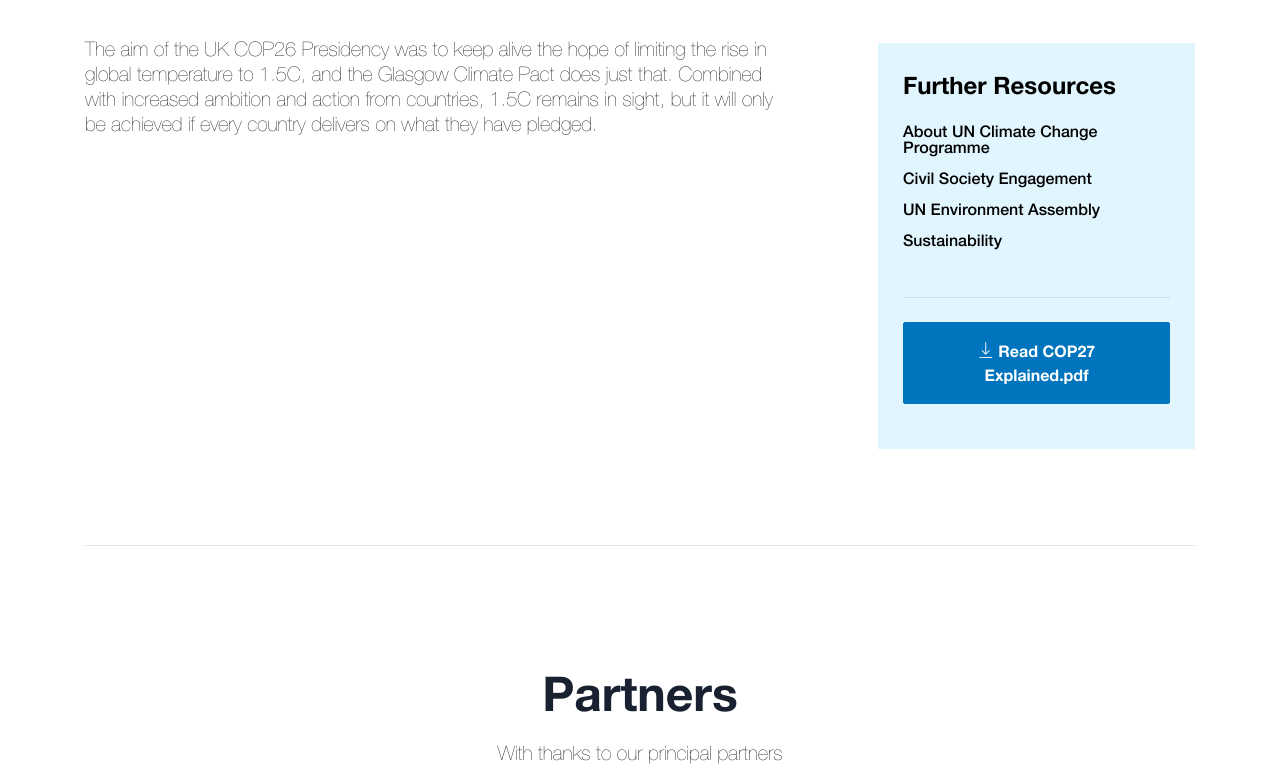
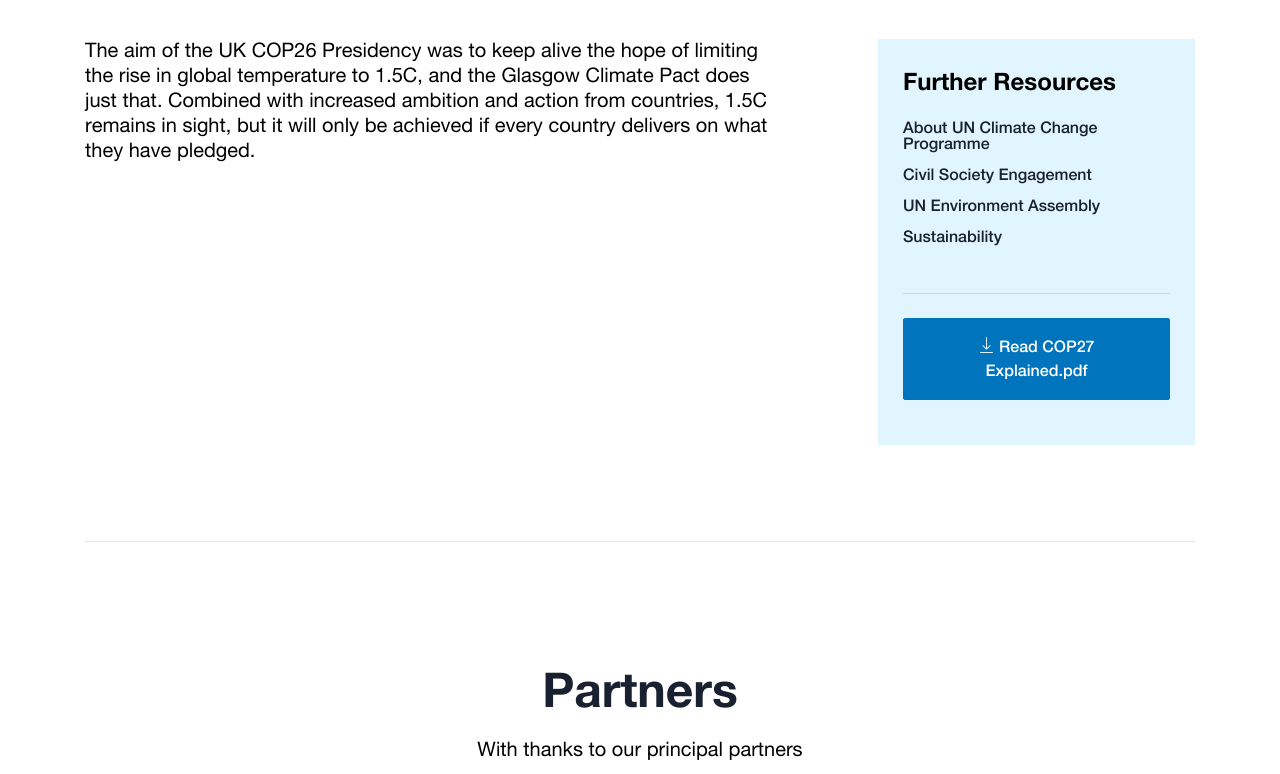
Before and after one commit to HossamEisa/Cop27, a website: page Introduction.html in a window 1280 px wide. Shown: the part 1583-2357 px from the top of the page. Drawn offline with Linux system fonts and the light colour scheme; files whose address does not match are found by name.

Commit message:
add new font and comments

```diff
--- a/Introduction.html
+++ b/Introduction.html
@@ -209,10 +209,14 @@
                                     Further Resources
                                 </h2>
                                 <ul class="mb-5 ul-list">
-                                    <li>About UN Climate Change Programme</li>
-                                    <li>Civil Society Engagement</li>
-                                    <li>UN Environment Assembly</li>
-                                    <li>Sustainability</li>
+                                    <li>
+                                        <a href="#">About UN Climate Change Programme</a>
+                                    </li>
+                                    <li>
+                                        <a href="#">Civil Society Engagement</a>
+                                    </li>
+                                    <li><a href="#">UN Environment Assembly</a></li>
+                                    <li><a href="#">Sustainability</a></li>
                                 </ul>
                                 <hr class="mb-4">
                                 <div>
--- a/assets/scss/abstract/_variables.scss
+++ b/assets/scss/abstract/_variables.scss
@@ -6,10 +6,10 @@
 // Fonts  Vars
 //////////////////////////////////////////////
 
-$primary-font: primary-font;
-$medium-font: medium-font;
-$light-font: light-font;
-$bold-font: bold-font;
+$primary-font: "HelveticaNeue";
+$medium-font: "HelveticaNeueMedium";
+$light-font: "HelveticaNeueLight";
+$bold-font: "HelveticaNeuBold";
 
 //Border Raduis
 
--- a/assets/scss/base/_fonts.scss
+++ b/assets/scss/base/_fonts.scss
@@ -3,21 +3,21 @@
 // -----------------------------------------------------------------------------
 
 @font-face {
-  font-family: primary-font;
+  font-family: "HelveticaNeue";
   src: url("../fonts/HelveticaNeue.ttf");
 }
 
 @font-face {
-  font-family: medium-font;
+  font-family: "HelveticaNeueMedium";
   src: url("../fonts/HelveticaNeueMedium.ttf");
 }
 
 @font-face {
-  font-family: light-font;
+  font-family: "HelveticaNeueLight";
   src: url("../fonts/HelveticaNeueLight.ttf");
 }
 
 @font-face {
-  font-family: bold-font;
+  font-family: "HelveticaNeuBold";
   src: url("../fonts/HelveticaNeuBold.ttf");
 }
--- a/assets/scss/components/_buttons.scss
+++ b/assets/scss/components/_buttons.scss
@@ -1,7 +1,7 @@
 .btn {
     border-radius: 2px;
     padding: calcRem(11) calcRem(33);
-    font-family: 'bold-font';
+    font-family: $medium-font;
 }
 
 .btn-primary {
--- a/assets/scss/components/_lists.scss
+++ b/assets/scss/components/_lists.scss
@@ -2,6 +2,9 @@
     li {
         font-family: $medium-font;
         margin-bottom: 15px;
+        a {
+            color: $dark;
+        }
     }
 }
 
```
Also changed, not shown: assets/css/style.css, assets/fonts/HelveticaNeue.ttf, 1 other file.
